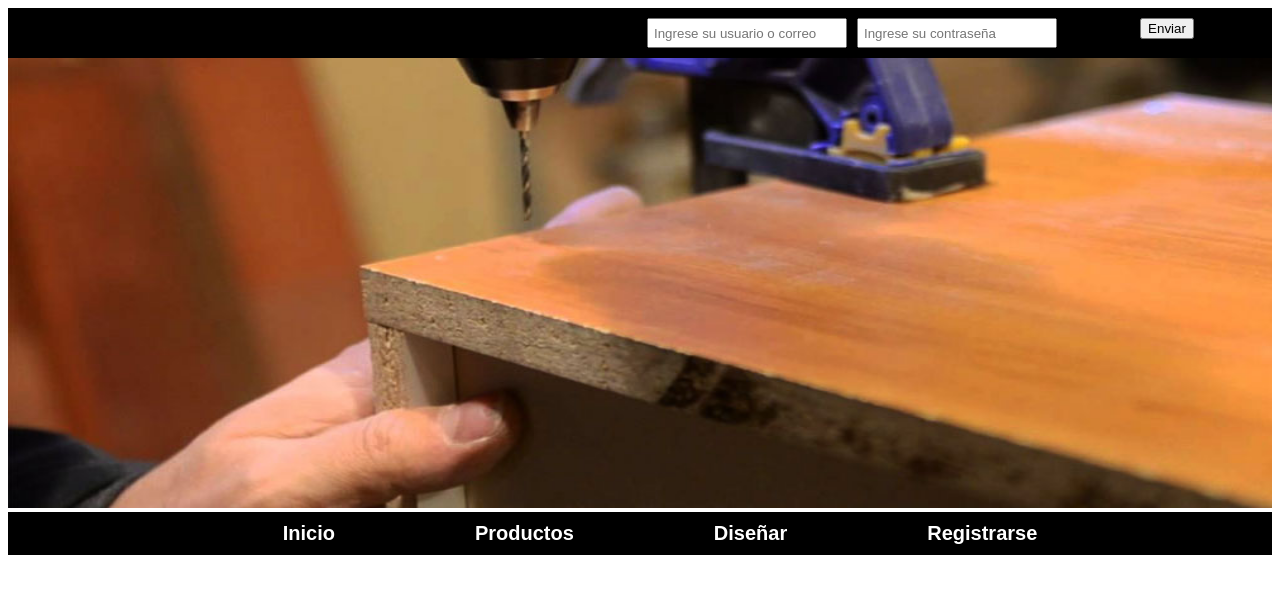
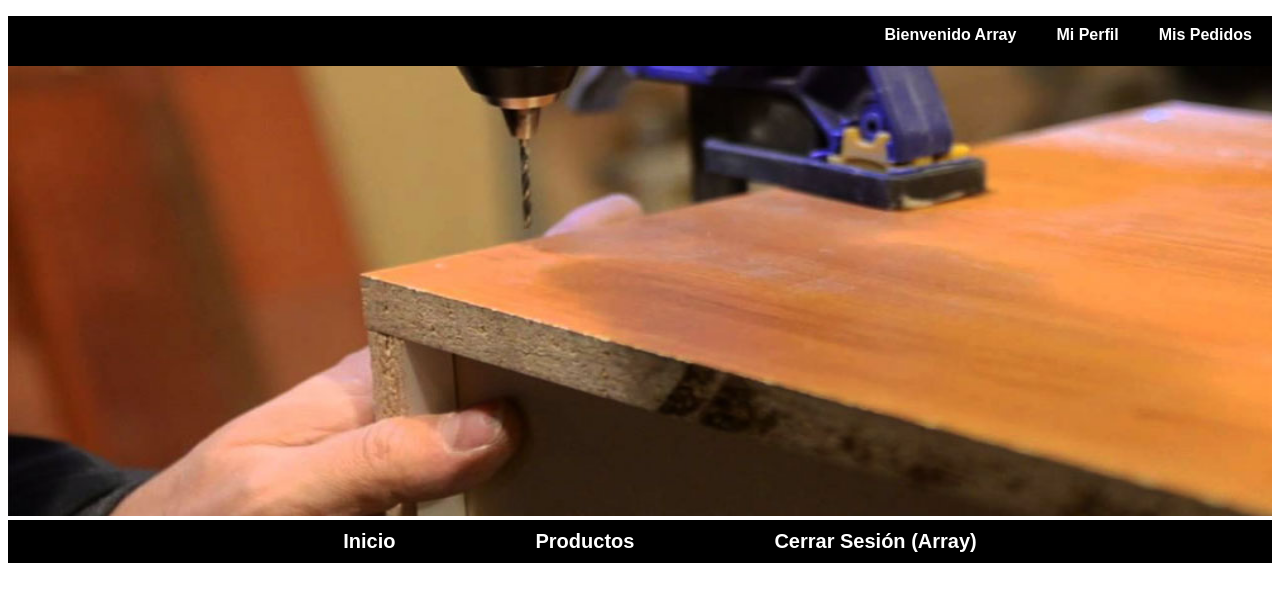
Before and after one commit to PaulDL123/Proyecto_Taller_de_Software_II, a PHP site: page / in a window 1280 px wide. Shown: the top 602 px of the page. Run offline with PHP 8.4, Linux system fonts and the light colour scheme; the visitor is signed in with stand-in values (Sample User, id 1).

Commit message:
Implementacion session_start

```diff
--- a/index.php
+++ b/index.php
@@ -1,3 +1,8 @@
+<?php
+
+session_start();
+
+?>
 <!DOCTYPE html>
 <html lang="en">
 <head>
@@ -7,6 +12,7 @@
     <title>Inicio</title>
     <link rel="stylesheet" href="style/estilos.css">
     <link rel="stylesheet" href="style/formulario_estilo.css">
+    <link rel="stylesheet" href="style/estilo_cabecera.css">
 </head>
 <body>
     <?php include('login.php') ?>
--- a/login.php
+++ b/login.php
@@ -1,15 +1,24 @@
 <section id="contenedor_login">
+    <?php if(isset($_SESSION["usuario"])) { ?>
+
+    <ul id="cabecera">
+        <li>Bienvenido <?php echo $_SESSION["usuario"] ?></li>
+        <li><a href="perfil.php">Mi Perfil</a></li>
+        <li><a href="pedidos.php">Mis Pedidos</a></li>
+    </ul>
+
+    <?php } else { ?>
     <form id="ingreso" action="login_procesar.php" method="post">
         <input type="hidden" name="retorno" value="<?php echo basename($_SERVER["SCRIPT_FILENAME"]) ?>">
         <div>
-            <input type="text" name="usuario" placeholder="Ingrese su usuario o correo">
+            <input type="text" name="usuario" placeholder="Ingrese su usuario o correo" required>
         </div>
         <div>
-            <input type="password" name="password" placeholder="Ingrese su contraseña">
+            <input type="password" name="password" placeholder="Ingrese su contraseña" required>
         </div>
         <div>
             <button type="submit">Enviar</button>
         </div>
     </form>
-
+    <?php } ?>
 </section>
--- a/login_procesar.php
+++ b/login_procesar.php
@@ -6,7 +6,7 @@
 $retorno = $_POST["retorno"];
 #Proceso
 
-#$password = sha1($password);
+$password = sha1($password);
 $db = new PDO('mysql:host=localhost;dbname=proyecto_taller_software; charset=utf8mb4', 'root', '');
 $stmt = $db->query("SELECT * FROM usuarios WHERE (usuario = '$usuario' OR correo='$usuario') AND password = '$password'");
 $usuarios = $stmt->fetchAll();
--- /dev/null
+++ b/logout.php
@@ -0,0 +1,5 @@
+<?php
+session_start();
+unset($_SESSION["usuario"]);
+header("Location: index.php");
+?>
--- a/partes/navegador.php
+++ b/partes/navegador.php
@@ -2,7 +2,10 @@
     <ul>
         <li><a href="index.php">Inicio</a></li>
         <li><a href="productos.php">Productos</a></li>
-        <li><a href="design.php">Diseñar</a></li>
+        <?php if(isset($_SESSION["usuario"])) {?>
+        <li><a href="logout.php">Cerrar Sesión (<?php echo ($_SESSION["usuario"]) ?>)</a></li>
+        <?php } else { ?>
         <li><a href="registro.php">Registrarse</a></li>
+        <?php } ?>
     </ul>
 </nav>
--- a/productos.php
+++ b/productos.php
@@ -1,3 +1,8 @@
+<?php
+
+session_start();
+
+?>
 <!DOCTYPE html>
 <html lang="en">
 <head>
@@ -7,6 +12,7 @@
     <title>Productos</title>
     <link rel="stylesheet" href="style/estilos.css">
     <link rel="stylesheet" href="style/formulario_estilo.css">
+    <link rel="stylesheet" href="style/estilo_cabecera.css">
 </head>
 <body>
     <?php include('login.php') ?>
--- a/registro_confirmar.php
+++ b/registro_confirmar.php
@@ -7,6 +7,7 @@
     <title>Diseñar</title>
     <link rel="stylesheet" href="style/estilos.css">
     <link rel="stylesheet" href="style/formulario_estilo.css">
+    <link rel="stylesheet" href="style/estilo_cabecera.css">
 </head>
 <body>
     <?php include('login.php') ?>
--- a/registro_procesar.php
+++ b/registro_procesar.php
@@ -9,10 +9,13 @@
 
 #Proceso
 
-#$password = sha1($password);//sirve para encriptar a la variable 'password'
+$password = sha1($password);//sirve para encriptar a la variable 'password'
 
 $db = new PDO('mysql:host=localhost;dbname=proyecto_taller_software; charset=utf8mb4', 'root', '');
 $stmt = $db->query("INSERT INTO usuarios VALUES (NULL, '$nombres', '$apellidos', '$usuario', '$correo', '$password')");
+
+session_start();
+$_SESSION["usuario"]=$usuario;
 
 #Salida
 
--- /dev/null
+++ b/style/estilo_cabecera.css
@@ -0,0 +1,16 @@
+#cabecera{
+    display: flex;
+    justify-content: flex-end;
+    list-style-type: none;
+    font-size: 16px;
+}
+#cabecera li a{
+    color: #fff;
+    text-decoration: none;
+    font-weight: bold;
+}
+#cabecera li{
+    padding: 10px 20px;
+    color: #fff;
+    font-weight: bold;
+}
```
Also changed, not shown: design.php (deleted, +0 -23 lines), registro.php (+11 -5 lines).
